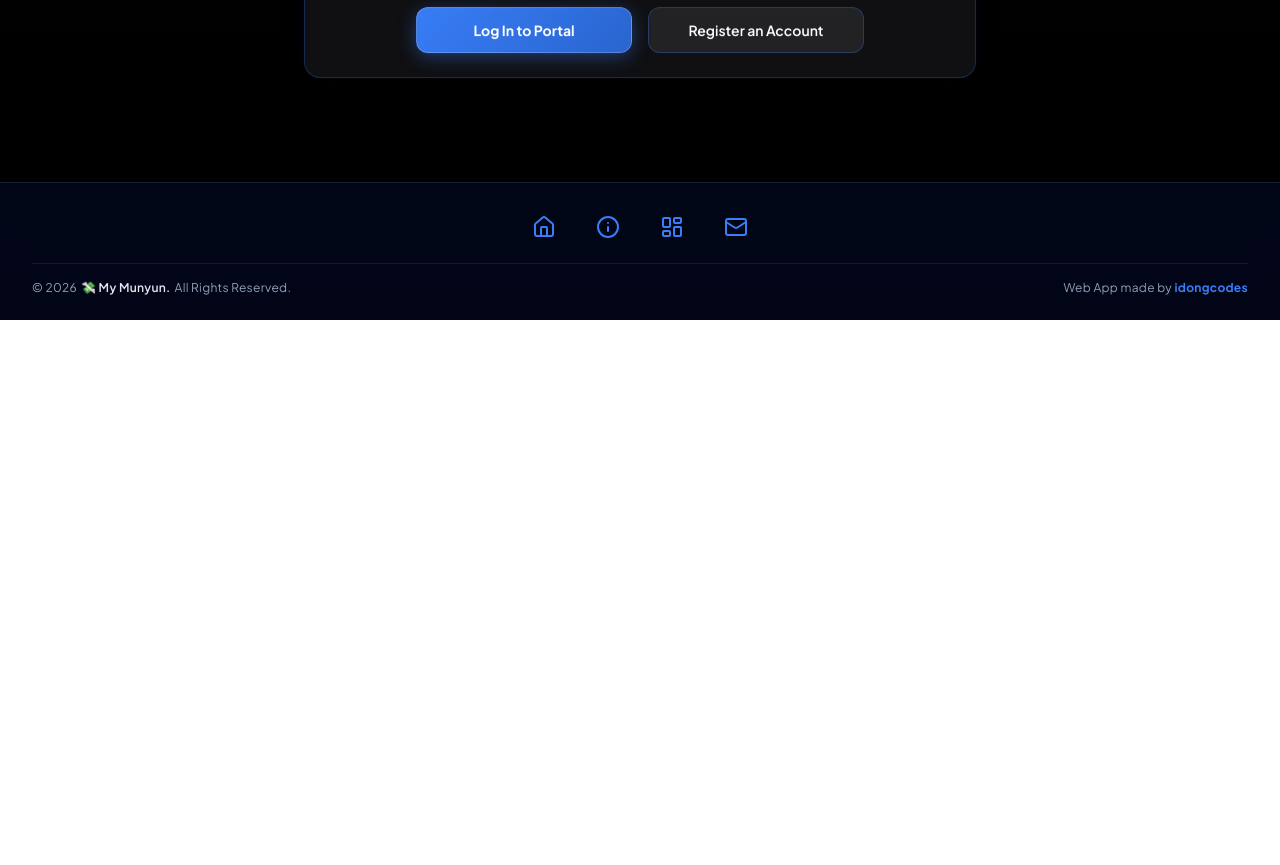
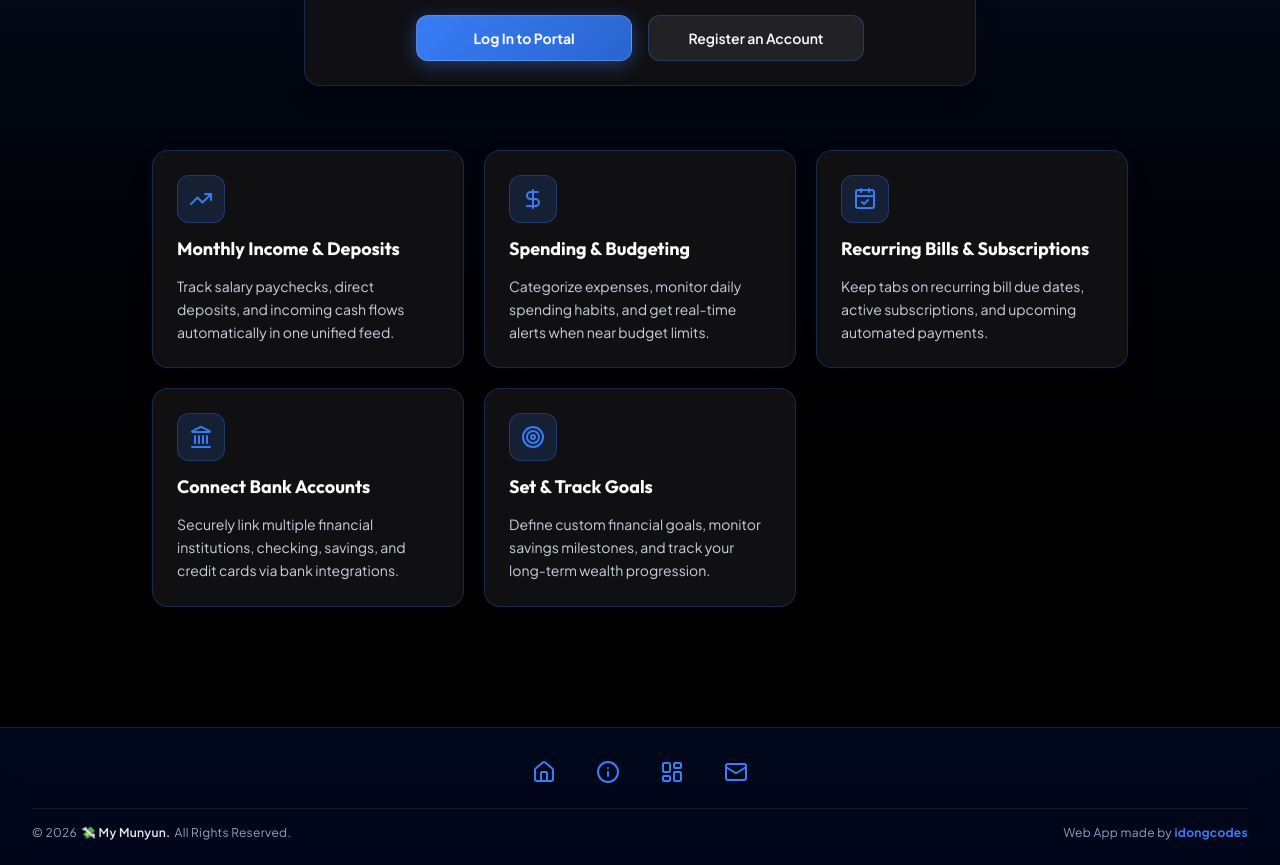
Before and after one commit to idongCodes/my-munyun, a Next.js app: page / in a window 1280 px wide. Shown: the part 940-1805 px from the top of the page. Before the commit the page ends 1260 px from the top, so only its background shows below. Built offline with nearby package versions, Linux system fonts and the light colour scheme.

Commit message:
feat: add untitled MVP features grid section to home page

```diff
--- a/src/app/page.tsx
+++ b/src/app/page.tsx
@@ -3,6 +3,7 @@
 import { useEffect, useState } from 'react';
 import Link from 'next/link';
 import Image from 'next/image';
+import { TrendingUp, DollarSign, CalendarCheck, Landmark, Target } from 'lucide-react';
 
 const CLI_MESSAGES = [
   "initializing quantum_munyun_engine.sh ... [OK]",
@@ -85,7 +86,7 @@ export default function Home() {
   }
 
   return (
-    <main className="min-h-screen bg-gradient-to-b from-[#0e2a5e] via-[#040c1b] to-black text-white flex flex-col items-center overflow-x-hidden pb-12">
+    <main className="min-h-screen bg-gradient-to-b from-[#0e2a5e] via-[#040c1b] to-black text-white flex flex-col items-center overflow-x-hidden pb-16">
       {/* Top Full-Width Hero Image Banner */}
       <div className="w-full relative overflow-hidden bg-gradient-to-b from-slate-950 via-[#0e2a5e]/80 to-[#0e2a5e] border-b border-[#397ef7]/30 shadow-[0_10px_40px_rgba(57,126,247,0.25)] animate-login-instant">
         <div className="w-full h-64 sm:h-80 md:h-[420px] lg:h-[500px] relative flex items-center justify-center">
@@ -104,7 +105,7 @@ export default function Home() {
       </div>
 
       {/* Main Content Area Below Full-Width Banner */}
-      <div className="max-w-4xl mx-auto w-full px-6 py-10 sm:py-14 space-y-10 text-center animate-login-instant">
+      <div className="max-w-5xl mx-auto w-full px-6 py-10 sm:py-14 space-y-12 text-center animate-login-instant">
         {/* Main Title Heading */}
         <div className="flex flex-col items-center justify-center gap-4">
           <h1 className="text-4xl sm:text-6xl font-extrabold tracking-tight text-white font-outfit leading-tight flex items-center justify-center gap-3 sm:gap-4 flex-wrap">
@@ -142,6 +143,59 @@ export default function Home() {
             </Link>
           </div>
         </section>
+
+        {/* Untitled Features Grid Section */}
+        <section className="grid grid-cols-1 md:grid-cols-2 lg:grid-cols-3 gap-5 max-w-5xl mx-auto w-full pt-4">
+          <div className="custom-card p-6 border-[#397ef7]/30 flex flex-col items-start text-left gap-3 group hover:border-[#397ef7]/60 transition-all duration-300">
+            <div className="w-12 h-12 rounded-xl bg-[#397ef7]/15 border border-[#397ef7]/30 flex items-center justify-center text-[#397ef7] group-hover:scale-110 transition-transform">
+              <TrendingUp className="w-6 h-6" />
+            </div>
+            <h3 className="text-lg font-bold text-white font-outfit">Monthly Income & Deposits</h3>
+            <p className="text-xs sm:text-sm text-slate-300 leading-relaxed">
+              Track salary paychecks, direct deposits, and incoming cash flows automatically in one unified feed.
+            </p>
+          </div>
+
+          <div className="custom-card p-6 border-[#397ef7]/30 flex flex-col items-start text-left gap-3 group hover:border-[#397ef7]/60 transition-all duration-300">
+            <div className="w-12 h-12 rounded-xl bg-[#397ef7]/15 border border-[#397ef7]/30 flex items-center justify-center text-[#397ef7] group-hover:scale-110 transition-transform">
+              <DollarSign className="w-6 h-6" />
+            </div>
+            <h3 className="text-lg font-bold text-white font-outfit">Spending & Budgeting</h3>
+            <p className="text-xs sm:text-sm text-slate-300 leading-relaxed">
+              Categorize expenses, monitor daily spending habits, and get real-time alerts when near budget limits.
+            </p>
+          </div>
+
+          <div className="custom-card p-6 border-[#397ef7]/30 flex flex-col items-start text-left gap-3 group hover:border-[#397ef7]/60 transition-all duration-300">
+            <div className="w-12 h-12 rounded-xl bg-[#397ef7]/15 border border-[#397ef7]/30 flex items-center justify-center text-[#397ef7] group-hover:scale-110 transition-transform">
+              <CalendarCheck className="w-6 h-6" />
+            </div>
+            <h3 className="text-lg font-bold text-white font-outfit">Recurring Bills & Subscriptions</h3>
+            <p className="text-xs sm:text-sm text-slate-300 leading-relaxed">
+              Keep tabs on recurring bill due dates, active subscriptions, and upcoming automated payments.
+            </p>
+          </div>
+
+          <div className="custom-card p-6 border-[#397ef7]/30 flex flex-col items-start text-left gap-3 group hover:border-[#397ef7]/60 transition-all duration-300">
+            <div className="w-12 h-12 rounded-xl bg-[#397ef7]/15 border border-[#397ef7]/30 flex items-center justify-center text-[#397ef7] group-hover:scale-110 transition-transform">
+              <Landmark className="w-6 h-6" />
+            </div>
+            <h3 className="text-lg font-bold text-white font-outfit">Connect Bank Accounts</h3>
+            <p className="text-xs sm:text-sm text-slate-300 leading-relaxed">
+              Securely link multiple financial institutions, checking, savings, and credit cards via bank integrations.
+            </p>
+          </div>
+
+          <div className="custom-card p-6 border-[#397ef7]/30 flex flex-col items-start text-left gap-3 group hover:border-[#397ef7]/60 transition-all duration-300 md:col-span-2 lg:col-span-1">
+            <div className="w-12 h-12 rounded-xl bg-[#397ef7]/15 border border-[#397ef7]/30 flex items-center justify-center text-[#397ef7] group-hover:scale-110 transition-transform">
+              <Target className="w-6 h-6" />
+            </div>
+            <h3 className="text-lg font-bold text-white font-outfit">Set & Track Goals</h3>
+            <p className="text-xs sm:text-sm text-slate-300 leading-relaxed">
+              Define custom financial goals, monitor savings milestones, and track your long-term wealth progression.
+            </p>
+          </div>
+        </section>
       </div>
     </main>
   );
```
